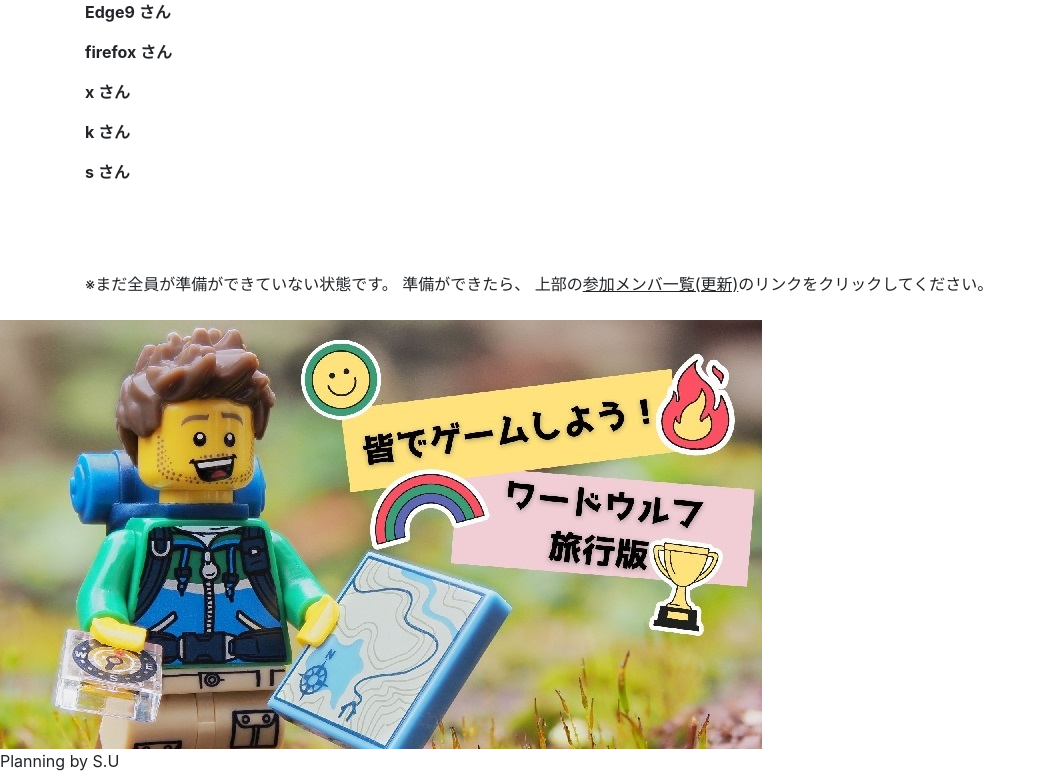
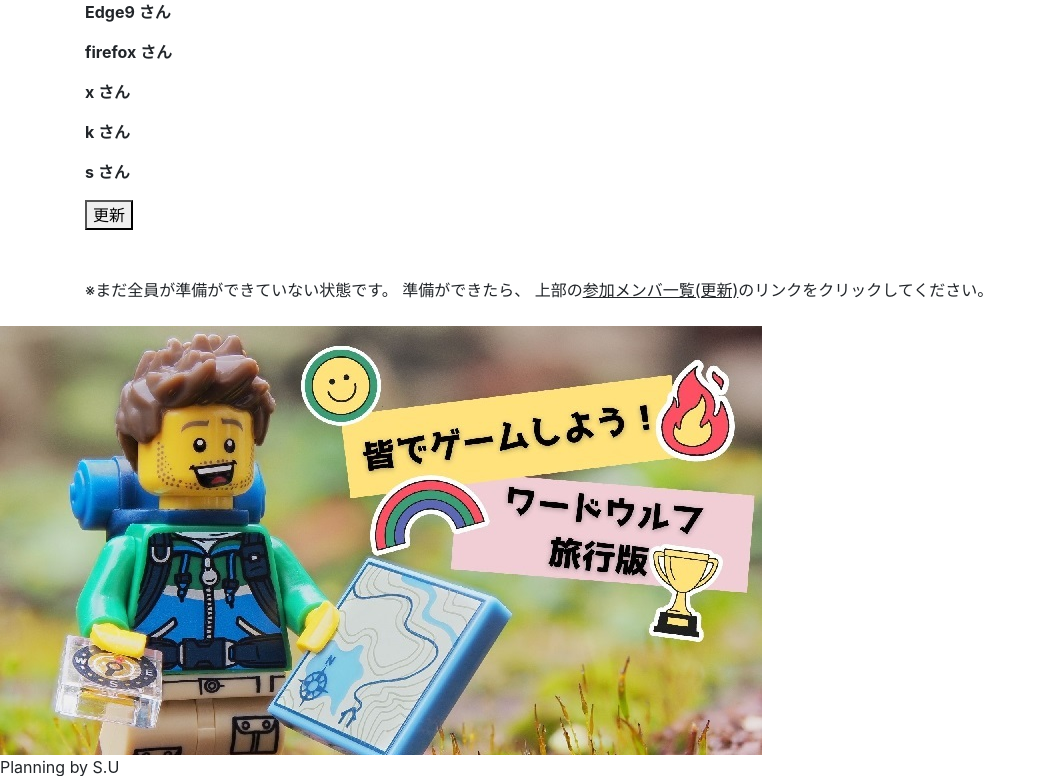
Before and after one commit to HirokiYokoyama0/wordwolf_for_tabi-5, a Flask app: page /repeat in a window 1280 px wide. Shown: the part 338-1114 px from the top of the page, without its empty margins (0-1046 px from the left). Run offline with Flask 2, Linux system fonts and the light colour scheme; data comes from the database, SQL or seed files in the repository; both versions use the stored data as it was after the commit; data that the repository does not hold is empty; some libraries are stand-ins or nearby versions.

Commit message:
issue7 対応

```diff
--- a/templates/member_list.html
+++ b/templates/member_list.html
@@ -30,6 +30,11 @@
 <br>
 </p>
 {% endfor %}
+<button class="favorite styled"
+        type="button">
+    更新
+</button>
+
 
 <br>
 <br>
```
Also changed, not shown: db_memberlist.sqlite.
